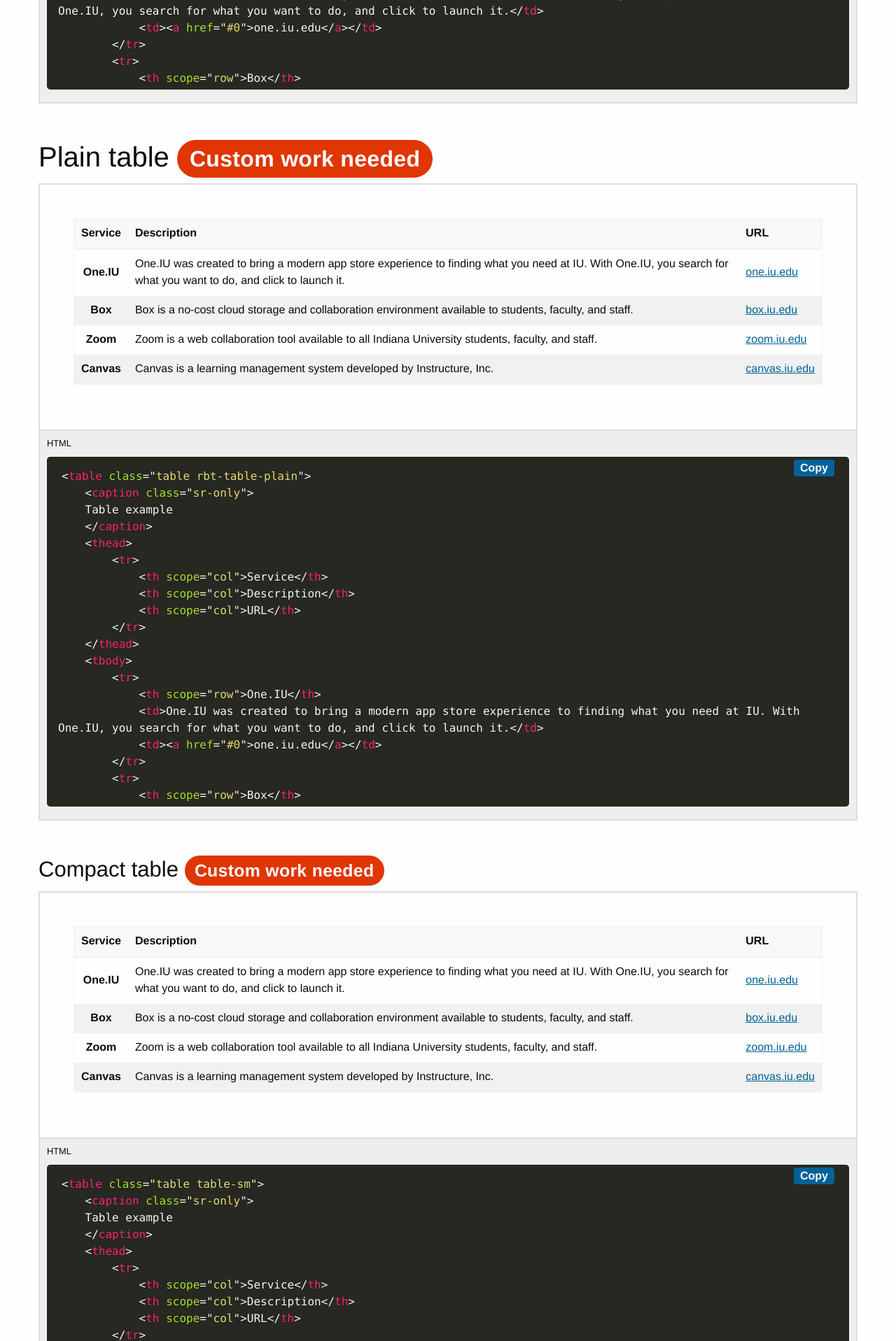
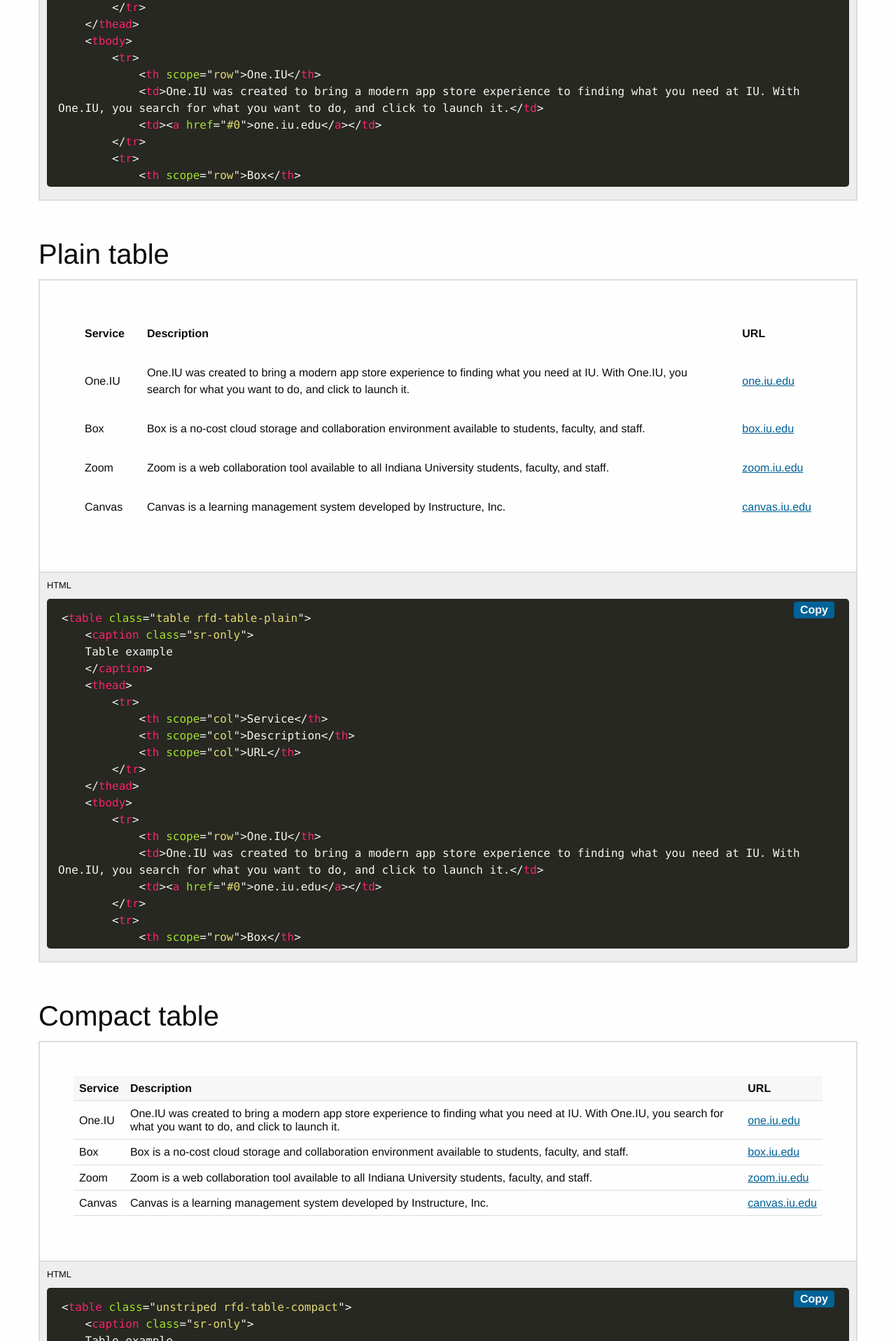
Before and after one commit to thrclark/Rivet-Foundation, a PHP site: page /php/lib-tables.php in a window 1280 px wide. Shown: the part 2212-4129 px from the top of the page at 70% size. Run offline with PHP 8.4, Linux system fonts and the light colour scheme; some libraries are stand-ins or nearby versions.

Commit message:
saved work

```diff
--- a/php/lib-tables.php
+++ b/php/lib-tables.php
@@ -36,7 +36,7 @@ $componentName = 'Tables';
                 <pre data-src="snippets/table-striped.php" class="language-html" id="code2"></pre>
             </div>
         </div>
-        <h2>Plain table <span class="badge alert">Custom work needed</span></h2>
+        <h2>Plain table </h2>
         <div class="demo-container">
             <div class="demo-rendered padding-3">
                 <?php include('snippets/table-plain.php') ?>
@@ -46,7 +46,7 @@ $componentName = 'Tables';
                 <pre data-src="snippets/table-plain.php" class="language-html" id="code3"></pre>
             </div>
         </div>
-        <h3> Compact table <span class="badge alert">Custom work needed</span></h3>
+        <h2> Compact table </h2>
         <div class="demo-container">
             <div class="demo-rendered padding-3">
                 <?php include('snippets/table-compact.php') ?>
@@ -56,7 +56,7 @@ $componentName = 'Tables';
                 <pre data-src="snippets/table-compact.php" class="language-html" id="code4"></pre>
             </div>
         </div>
-        <h3>Cells table variant <span class="badge alert">Custom work needed</span></h3>
+        <h3>Cells table variant </h3>
         <div class="demo-container">
             <div class="demo-rendered padding-3">
                 <?php include('snippets/table-grid.php') ?>
--- a/php/snippets/table-compact.php
+++ b/php/snippets/table-compact.php
@@ -1,4 +1,4 @@
-<table class="table table-sm">
+<table class="unstriped rfd-table-compact">
     <caption class="sr-only">
     Table example
     </caption>
--- a/php/snippets/table-grid.php
+++ b/php/snippets/table-grid.php
@@ -1,4 +1,4 @@
-<table class="table table-bordered">
+<table class="unstriped rfd-table-grid">
     <caption class="sr-only">
     Table example
     </caption>
--- a/php/snippets/table-plain.php
+++ b/php/snippets/table-plain.php
@@ -1,4 +1,4 @@
-<table class="table rbt-table-plain">
+<table class="table rfd-table-plain">
     <caption class="sr-only">
     Table example
     </caption>
--- a/php/snippets/table-striped.php
+++ b/php/snippets/table-striped.php
@@ -1,4 +1,4 @@
-<table class="table table-striped">
+<table class="table">
     <caption class="sr-only">
     Table example
     </caption>
--- a/scss/rbt/rbt-header.scss
+++ b/scss/rbt/rbt-header.scss
@@ -44,6 +44,10 @@
           margin-left: 0;
           list-style: none;
           li {
+            display: block;
+            line-height: inherit;
+            font-size: inherit;
+            margin-right: inherit;
             a {
              padding: .2rem;
             }
--- /dev/null
+++ b/scss/rbt/rbt-lists.scss
@@ -0,0 +1,26 @@
+ul li, ol li {
+  margin-top: .5rem;
+}
+
+.menu {
+  li {
+    display: inline-block;
+    line-height: 1;
+    font-size: 1rem;
+    margin-right: 1rem;
+    margin-bottom: .5rem;
+  }
+}
+
+
+
+
+dl {
+  dt {
+    margin-top: .5rem;
+    margin-bottom: 0rem;
+    &:first-child {
+      margin-top: 0rem;
+    }
+  }
+}
--- /dev/null
+++ b/scss/rbt/rbt-tables.scss
@@ -0,0 +1,62 @@
+
+table,
+table.unstriped {
+  border: none;
+  thead {
+    background: $color-subtle-gray;
+    border: none;
+    border-bottom: 1px solid $color-black--200;
+  }
+  tbody {
+    border: none;
+    tr {
+      border-bottom: 1px solid $color-black--200;
+      background-color: $white;
+      th {
+        font-weight: normal;
+        text-align: left;
+      }
+    }
+  }
+}
+
+tbody tr:nth-child(even) {
+  border-bottom: 1px solid $color-black--200;
+  background-color: $color-subtle-gray;
+}
+
+.rfd-table-plain {
+
+  border: none;
+  thead {
+    background-color: $white;
+    border: none;
+    border-bottom: none;
+  }
+  tbody {
+    border: none;
+    tr {
+      border-bottom: none;
+      background-color: $white;
+      th {
+        font-weight: normal;
+      }
+    }
+  }
+}
+
+.rfd-table-compact {
+  th, td {
+    padding: $table-compact-padding;
+    line-height: 1.2;
+  }
+}
+.rfd-table-grid {
+  border-top: 1px solid $color-black--200 !important;
+  th, td {
+    border-right: 1px solid $color-black--200;
+    &:first-child {
+      border-left: 1px solid $color-black--200;
+    }
+  }
+}
--- a/scss/rbt/rbt-variables.scss
+++ b/scss/rbt/rbt-variables.scss
@@ -59,7 +59,6 @@
 //  54. Tooltip
 //  55. Top Bar
 //  56. Xy Grid
-
 @import '../../node_modules/foundation-sites/scss/util/util';
 
 // 1. Global
@@ -666,8 +665,8 @@ $prototype-separator-margin-top: $global-margin;
 // --------------------
 
 $prototype-shadow-breakpoints: $global-prototype-breakpoints;
-$prototype-box-shadow: 0 2px 5px 0 rgba(0,0,0,.16),
-0 2px 10px 0 rgba(0,0,0,.12);
+$prototype-box-shadow: 0 2px 5px 0 rgba(0, 0, 0, .16),
+0 2px 10px 0 rgba(0, 0, 0, .12);
 
 // 41. Prototype Sizing
 // --------------------
@@ -773,7 +772,8 @@ $switch-paddle-transition: all 0.25s ease-out;
 $table-background: $white;
 $table-color-scale: 5%;
 $table-border: 1px solid smart-scale($table-background, $table-color-scale);
-$table-padding: rem-calc(8 10 10);
+$table-padding: rem-calc(16);
+$table-compact-padding: rem-calc(8);
 $table-hover-scale: 2%;
 $table-row-hover: darken($table-background, $table-hover-scale);
 $table-row-stripe-hover: darken($table-background, $table-color-scale + $table-hover-scale);
@@ -885,20 +885,17 @@ $color-black--700: #666666;
 $color-black--800: #555555;
 $color-black--900: #444444;
 
-
 // Use this when you need a default (darkest) black.
 $color-black--rich: #000000;
 
-$blue:    #006298 !default;
+$blue: #006298 !default;
 
-
-
-$indigo:  #6610f2 !default;
-$purple:  #6f42c1 !default;
-$pink:    #e83e8c !default;
-$red:     #df3603 !default;
-$orange:  #fd7e14 !default;
-$yellow:  #ffc107 !default;
-$green:   #008a28 !default;
-$teal:    #20c997 !default;
-$cyan:    #17a2b8 !default;
+$indigo: #6610f2 !default;
+$purple: #6f42c1 !default;
+$pink: #e83e8c !default;
+$red: #df3603 !default;
+$orange: #fd7e14 !default;
+$yellow: #ffc107 !default;
+$green: #008a28 !default;
+$teal: #20c997 !default;
+$cyan: #17a2b8 !default;
```
Also changed, not shown: css/demo.css, css/main.css, 2 other files.
